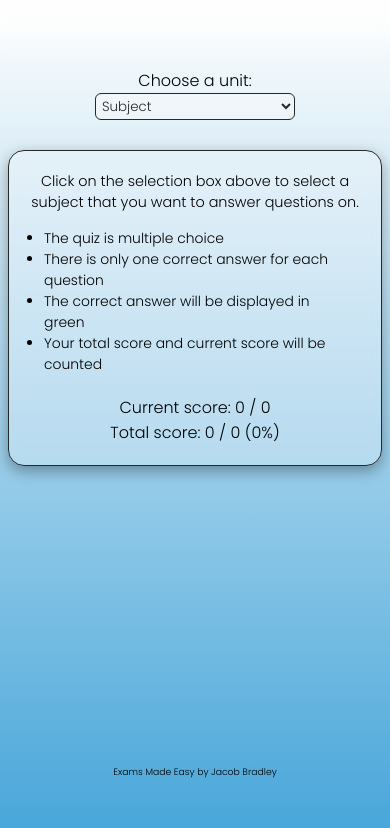
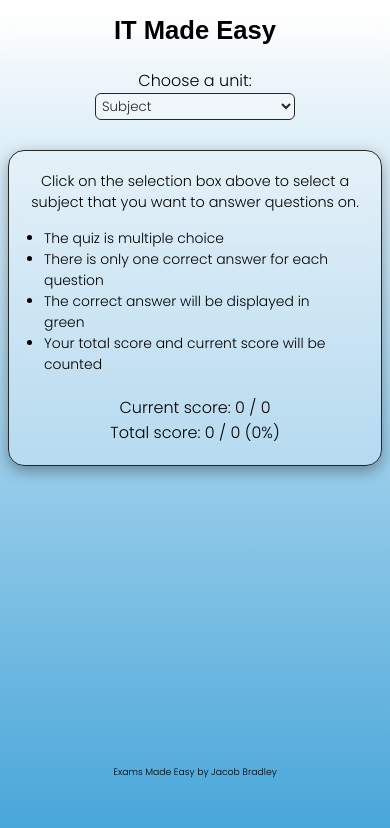
Before and after one commit to jbraddez/exams-made-easy, a plain HTML site: page quiz.html in a window 390 px wide. Drawn offline with Linux system fonts and the light colour scheme; a web font is replaced by a local one.

Commit message:
mobile and unit1 Qs link fix

```diff
--- a/quiz.html
+++ b/quiz.html
@@ -19,6 +19,11 @@
     <link rel="apple-touch-icon" href="./images/webicon.png" sizes="180x180">
     <link rel="apple-touch-startup-image" href="./images/splashscreen.jpg">
     <link rel="manifest" href="/manifest.json">
+    <style>
+    .logoname{
+        display: block !important;
+    }
+    </style>
 </head>
 <body>
 
```
Also changed, not shown: questions/Unit1.json (renamed from questions/IT.json).
